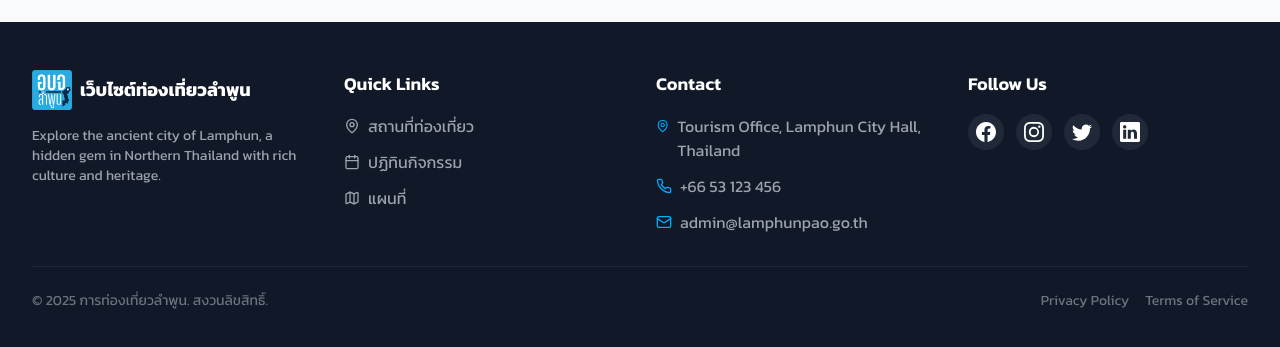
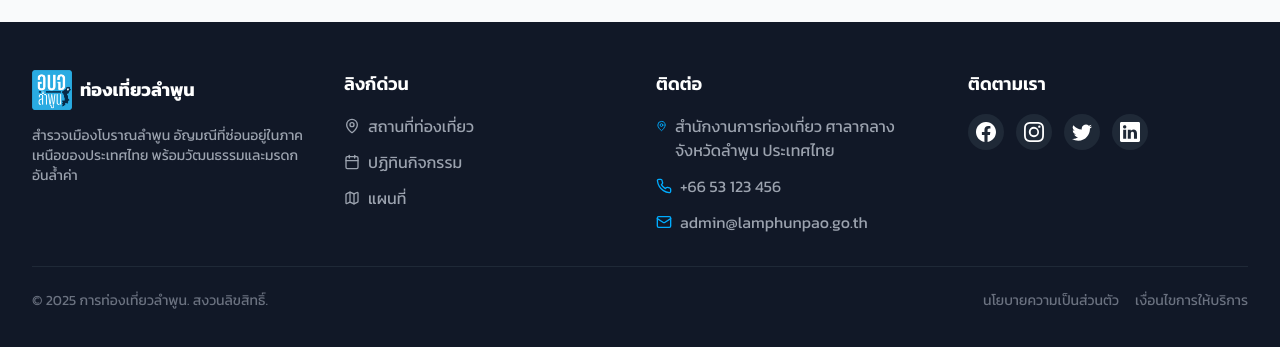
Before and after one commit to kaogeek/lamphun-tourism-frontend, a React (Vite) app: page / in a window 1280 px wide. Shown: the part 3592-3939 px from the top of the page. Built offline with nearby package versions, Linux system fonts and the light colour scheme; no server answers.

Commit message:
feat: update components to use i18n

```diff
--- a/src/components/AttractionsSection.tsx
+++ b/src/components/AttractionsSection.tsx
@@ -3,13 +3,13 @@ import { ArrowRight } from 'lucide-react';
 import { Link } from 'react-router-dom';
 import { Button } from '@/components/ui/button';
 import { Card, CardContent } from '@/components/ui/card';
-import { useLanguage } from '@/context/LanguageContext';
+import { useTranslation } from 'react-i18next';
 import { getPopularPlaces } from '@/lib/api/services/places';
 import { Skeleton } from './ui/skeleton';
 import { useQuery } from '@tanstack/react-query';
 
 const AttractionsSection: React.FC = () => {
-  const { t } = useLanguage();
+  const { t } = useTranslation();
 
   const { data, isLoading } = useQuery({
     queryKey: ['popular-places'],
--- a/src/components/EventsTimeline.tsx
+++ b/src/components/EventsTimeline.tsx
@@ -5,13 +5,13 @@ import { eventCategories } from '@/data/eventData';
 import { Button } from '@/components/ui/button';
 import { CalendarRange, ListOrdered } from 'lucide-react';
 import { useIsMobile } from '@/hooks/use-mobile';
-import { useLanguage } from '@/context/LanguageContext';
+import { useTranslation } from 'react-i18next';
 
 const EventsTimeline: React.FC = () => {
   // Default to vertical timeline for better focus on upcoming events
   const [viewMode, setViewMode] = useState<'vertical' | 'yearly'>('vertical');
   const isMobile = useIsMobile();
-  const { t } = useLanguage();
+  const { t } = useTranslation();
 
   return (
     <div className="">
--- a/src/components/Footer.tsx
+++ b/src/components/Footer.tsx
@@ -1,10 +1,10 @@
 import React from 'react';
 import { Link } from 'react-router-dom';
 import { MapPin, Calendar, Globe, Map, Mail, Phone } from 'lucide-react';
-import { useLanguage } from '@/context/LanguageContext';
+import { useTranslation } from 'react-i18next';
 
 const Footer: React.FC = () => {
-  const { t, language } = useLanguage();
+  const { t, i18n } = useTranslation();
   const currentYear = new Date().getFullYear();
 
   return (
@@ -15,24 +15,14 @@ const Footer: React.FC = () => {
           <div>
             <Link to="/" className="flex items-center mb-4">
               <img src="/lovable-uploads/logo-ci-blue.png" alt="Lamphun Tourism Logo" className="h-10 w-10 mr-2" />
-              <span className="text-white font-bold text-lg">
-                {language === 'th'
-                  ? 'เว็บไซต์ท่องเที่ยวลำพูน'
-                  : language === 'en'
-                    ? 'Lamphun Tourism'
-                    : language === 'cn'
-                      ? '南奔旅游网'
-                      : 'ランプーン観光サイト'}
-              </span>
+              <span className="text-white font-bold text-lg">{t('nav.title')}</span>
             </Link>
-            <p className="mb-6 text-sm text-gray-400">
-              Explore the ancient city of Lamphun, a hidden gem in Northern Thailand with rich culture and heritage.
-            </p>
+            <p className="mb-6 text-sm text-gray-400">{t('footer.description')}</p>
           </div>
 
           {/* Quick Links */}
           <div>
-            <h3 className="text-lg font-semibold text-white mb-4">Quick Links</h3>
+            <h3 className="text-lg font-semibold text-white mb-4">{t('footer.quickLinks')}</h3>
             <ul className="space-y-3">
               <li>
                 <Link
@@ -60,26 +50,26 @@ const Footer: React.FC = () => {
 
           {/* Contact Info */}
           <div>
-            <h3 className="text-lg font-semibold text-white mb-4">Contact</h3>
+            <h3 className="text-lg font-semibold text-white mb-4">{t('footer.contact')}</h3>
             <ul className="space-y-3">
               <li className="flex items-start">
                 <MapPin className="h-4 w-4 mr-2 mt-1 text-primary" />
-                <span className="text-gray-400">Tourism Office, Lamphun City Hall, Thailand</span>
+                <span className="text-gray-400">{t('footer.address')}</span>
               </li>
               <li className="flex items-center">
                 <Phone className="h-4 w-4 mr-2 text-primary" />
-                <span className="text-gray-400">+66 53 123 456</span>
+                <span className="text-gray-400">{t('footer.phone')}</span>
               </li>
               <li className="flex items-center">
                 <Mail className="h-4 w-4 mr-2 text-primary" />
-                <span className="text-gray-400">admin@lamphunpao.go.th</span>
+                <span className="text-gray-400">{t('footer.email')}</span>
               </li>
             </ul>
           </div>
 
           {/* Social Media */}
           <div>
-            <h3 className="text-lg font-semibold text-white mb-4">Follow Us</h3>
+            <h3 className="text-lg font-semibold text-white mb-4">{t('footer.followUs')}</h3>
             <div className="flex space-x-3">
               <a href="#" className="bg-gray-800 hover:bg-primary text-white p-2 rounded-full transition-colors">
                 <svg xmlns="http://www.w3.org/2000/svg" width="20" height="20" fill="currentColor" viewBox="0 0 16 16">
@@ -111,10 +101,10 @@ const Footer: React.FC = () => {
           </p>
           <div className="flex mt-4 md:mt-0">
             <a href="#" className="text-sm text-gray-500 hover:text-gray-400 mr-4">
-              Privacy Policy
+              {t('footer.privacyPolicy')}
             </a>
             <a href="#" className="text-sm text-gray-500 hover:text-gray-400">
-              Terms of Service
+              {t('footer.termsOfService')}
             </a>
           </div>
         </div>
--- a/src/components/Hero.tsx
+++ b/src/components/Hero.tsx
@@ -2,10 +2,10 @@ import React from 'react';
 import { ArrowRight } from 'lucide-react';
 import { Link } from 'react-router-dom';
 import { Button } from '@/components/ui/button';
-import { useLanguage } from '@/context/LanguageContext';
+import { useTranslation } from 'react-i18next';
 
 const Hero: React.FC = () => {
-  const { t } = useLanguage();
+  const { t } = useTranslation();
 
   return (
     <div className="relative h-screen flex items-center overflow-hidden">
--- a/src/components/Navbar.tsx
+++ b/src/components/Navbar.tsx
@@ -3,13 +3,13 @@ import { Link, useLocation } from 'react-router-dom';
 import { Menu, X } from 'lucide-react';
 import { Button } from '@/components/ui/button';
 import { cn } from '@/lib/utils';
-import { useLanguage } from '@/context/LanguageContext';
+import { useTranslation } from 'react-i18next';
 import LanguageSwitcher from './LanguageSwitcher';
 
 const Navbar: React.FC = () => {
   const [isScrolled, setIsScrolled] = useState(false);
   const [isMobileMenuOpen, setIsMobileMenuOpen] = useState(false);
-  const { t, language } = useLanguage();
+  const { t } = useTranslation();
   const location = useLocation();
   const isHomePage = location.pathname === '/';
 
@@ -77,13 +77,7 @@ const Navbar: React.FC = () => {
               isScrolled || !isHomePage ? 'text-primary' : 'text-white'
             )}
           >
-            {language === 'th'
-              ? 'ท่องเที่ยวลำพูน'
-              : language === 'en'
-                ? 'Lamphun Tourism'
-                : language === 'cn'
-                  ? '南奔旅游网'
-                  : 'ランプーン観光サイト'}
+            {t('nav.title')}
           </span>
         </Link>
 
--- a/src/i18n/locales/cn/translation.json
+++ b/src/i18n/locales/cn/translation.json
@@ -3,7 +3,8 @@
     "home": "首页",
     "attractions": "景点",
     "events": "活动日历",
-    "map": "地图"
+    "map": "地图",
+    "title": "南奔旅游网"
   },
   "hero": {
     "title": "南奔",
@@ -24,7 +25,16 @@
   },
   "footer": {
     "rights": "版权所有",
-    "tourism": "南奔旅游"
+    "tourism": "南奔旅游",
+    "description": "探索古城南奔，泰国北部的一颗隐藏的明珠，拥有丰富的文化和传统遗产",
+    "quickLinks": "快速链接",
+    "contact": "联系我们",
+    "address": "旅游办公室，南奔市政厅，泰国",
+    "phone": "+66 53 123 456",
+    "email": "admin@lamphunpao.go.th",
+    "followUs": "关注我们",
+    "privacyPolicy": "隐私政策",
+    "termsOfService": "服务条款"
   },
   "common": {
     "welcome": "欢迎来到南奔旅游",
--- a/src/i18n/locales/en/translation.json
+++ b/src/i18n/locales/en/translation.json
@@ -3,7 +3,8 @@
     "home": "Home",
     "attractions": "Attractions",
     "events": "Events Calendar",
-    "map": "Map"
+    "map": "Map",
+    "title": "Lamphun Tourism"
   },
   "hero": {
     "title": "Lamphun Tourism",
@@ -24,7 +25,16 @@
   },
   "footer": {
     "rights": "All Rights Reserved",
-    "tourism": "Lamphun Tourism"
+    "tourism": "Lamphun Tourism",
+    "description": "Explore the ancient city of Lamphun, a hidden gem in Northern Thailand with rich culture and heritage",
+    "quickLinks": "Quick Links",
+    "contact": "Contact",
+    "address": "Tourism Office, Lamphun City Hall, Thailand",
+    "phone": "+66 53 123 456",
+    "email": "admin@lamphunpao.go.th",
+    "followUs": "Follow Us",
+    "privacyPolicy": "Privacy Policy",
+    "termsOfService": "Terms of Service"
   },
   "common": {
     "welcome": "Welcome to Lamphun Tourism",
--- a/src/i18n/locales/th/translation.json
+++ b/src/i18n/locales/th/translation.json
@@ -3,7 +3,8 @@
     "home": "หน้าแรก",
     "attractions": "สถานที่ท่องเที่ยว",
     "events": "ปฏิทินกิจกรรม",
-    "map": "แผนที่"
+    "map": "แผนที่",
+    "title": "ท่องเที่ยวลำพูน"
   },
   "hero": {
     "title": "ท่องเที่ยวลำพูน",
@@ -24,7 +25,16 @@
   },
   "footer": {
     "rights": "สงวนลิขสิทธิ์",
-    "tourism": "การท่องเที่ยวลำพูน"
+    "tourism": "การท่องเที่ยวลำพูน",
+    "description": "สำรวจเมืองโบราณลำพูน อัญมณีที่ซ่อนอยู่ในภาคเหนือของประเทศไทย พร้อมวัฒนธรรมและมรดกอันล้ำค่า",
+    "quickLinks": "ลิงก์ด่วน",
+    "contact": "ติดต่อ",
+    "address": "สำนักงานการท่องเที่ยว ศาลากลางจังหวัดลำพูน ประเทศไทย",
+    "phone": "+66 53 123 456",
+    "email": "admin@lamphunpao.go.th",
+    "followUs": "ติดตามเรา",
+    "privacyPolicy": "นโยบายความเป็นส่วนตัว",
+    "termsOfService": "เงื่อนไขการให้บริการ"
   },
   "common": {
     "welcome": "ยินดีต้อนรับสู่การท่องเที่ยวลำพูน",
```
Also changed, not shown: src/i18n/locales/jp/translation.json (+12 -2 lines).
